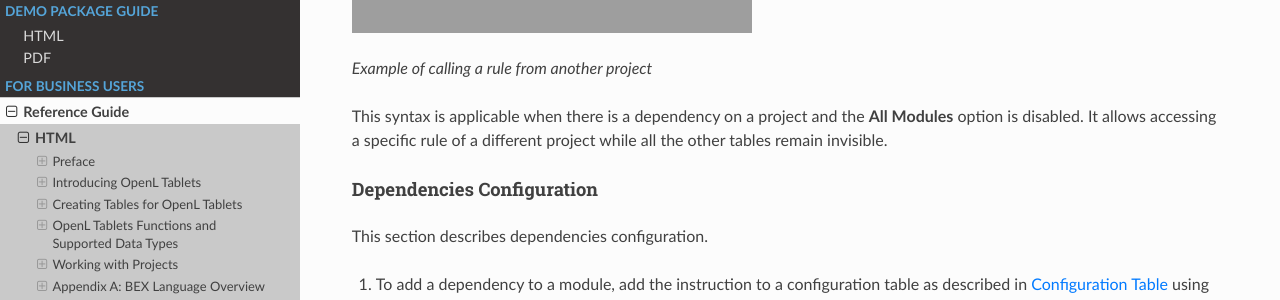
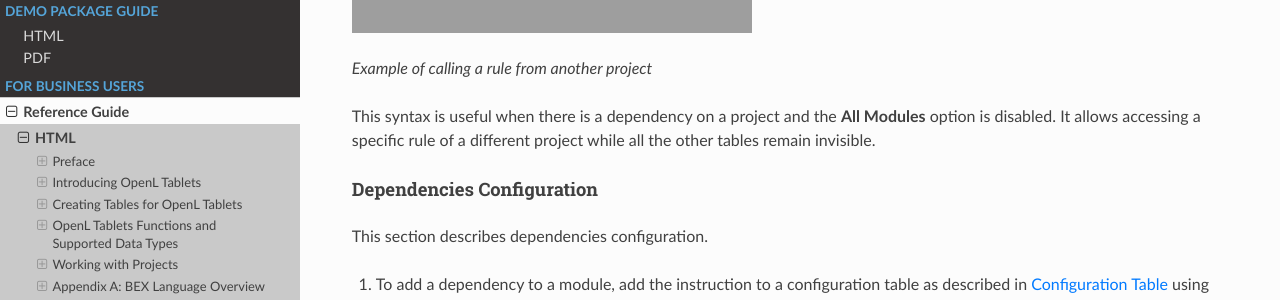
Before and after one commit to agradus/OpenLdocs, an MkDocs documentation site: the page built from docs/documentation/guides/reference_guide.md, in a window 1280 px wide and 900 px high, scrolled down 175834 px. Shown: the part 151-451 px from the top of the window. Built offline with MkDocs 1.6.1, drawn with Linux system fonts in a browser that asks for light colours; nearby versions of some CDN libraries; some of the changed text lies outside the part shown.

```diff
--- a/docs/documentation/guides/reference_guide.md
+++ b/docs/documentation/guides/reference_guide.md
@@ -3871,7 +3871,7 @@
 
 *Example of calling a rule from another project*
 
-This syntax is applicable when there is a dependency on a project and the **All Modules** option is disabled. It allows accessing a specific rule of a different project while all the other tables remain invisible.
+This syntax is useful when there is a dependency on a project and the **All Modules** option is disabled. It allows accessing a specific rule of a different project while all the other tables remain invisible.
 
 #### Dependencies Configuration
 
```
Also changed, not shown: other parts of docs/documentation/guides/reference_guide.md (+1 -1 lines).
